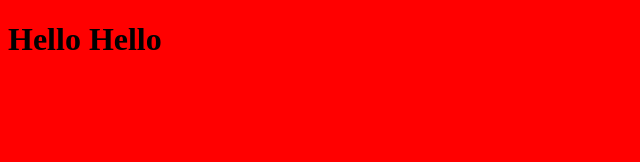
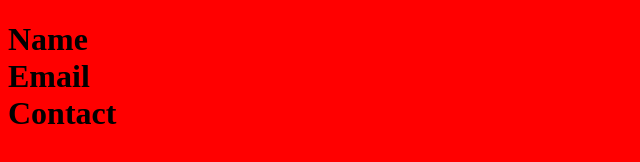
Before and after one commit to terencel9/terencel9.github.io, a plain HTML site: page index.html in a window 1280 px wide. Shown: the whole page, without its empty margins (0-640 px from the left). Drawn offline with Linux system fonts and the light colour scheme.

Commit message:
changed content

```diff
--- a/index.css
+++ b/index.css
@@ -1,3 +1,4 @@
 body {
     background-color: red
+
 }
--- a/index.html
+++ b/index.html
@@ -4,15 +4,17 @@
     <meta charset="UTF-8">
     <meta name="viewport" content="width=device-width, initial-scale=1.0">
     <meta http-equiv="X-UA-Compatible" content="ie=edge">
-    <title>Hello</title>
+    <title>First title </title></title>
 
     <link rel="stylesheet" href="index.css">
 </head>
 <body>
     <h1>
-        Hello
-
-        Hello
+        Name
+        <br>
+        Email
+        <br>
+        Contact
     </h1>
 
 </body>
```
